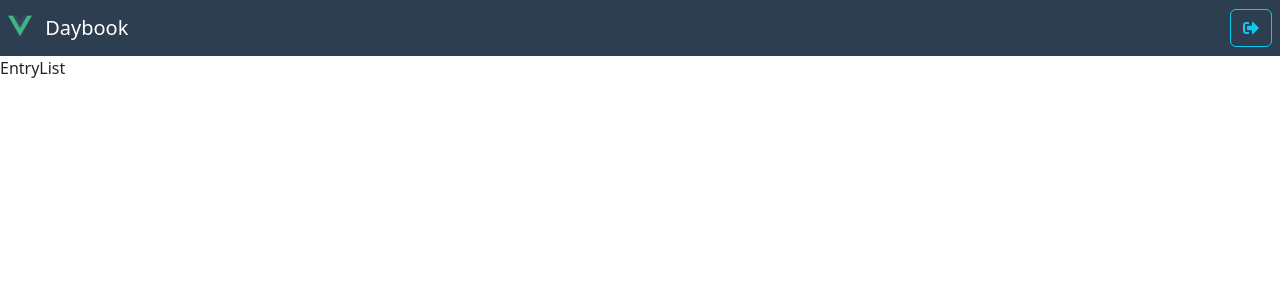
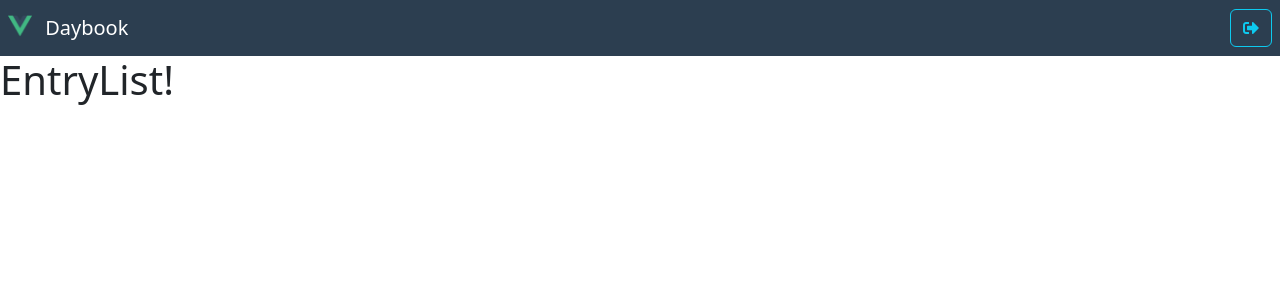
Before and after one commit to jgatica/07-journal-app, a Vue app: page /#/daybook in a window 1280 px wide. Shown: the top 300 px of the page. Built offline with nearby package versions, Linux system fonts and the light colour scheme.

Commit message:
Estructura del DaybookLayout: Creo EntryList y se importa

```diff
--- /dev/null
+++ b/src/modules/daybook/components/EntryList.vue
@@ -0,0 +1,13 @@
+<template>
+  <h1>EntryList!</h1>
+</template>
+
+<script>
+export default {
+  name: "EntryList"
+}
+</script>
+
+<style scoped>
+
+</style>
--- a/src/modules/daybook/layouts/DayBookLayout.vue
+++ b/src/modules/daybook/layouts/DayBookLayout.vue
@@ -2,7 +2,7 @@
   <Navbar />
   <div class="d-flex">
     <div class="col-4">
-      EntryList
+      <EntryList></EntryList>
     </div>
     <div class="col">
       <router-view></router-view>
@@ -16,6 +16,7 @@ import {defineAsyncComponent} from "vue";
 export default {
   name: "DayBookLayouts",
   components: {
+    EntryList: defineAsyncComponent(()=> import(/* webpackChunkName: "EntryList" */'@/modules/daybook/components/EntryList.vue')),
     Navbar : defineAsyncComponent(() => import(/* webpackChunkName: "Navbar" */ '@/modules/daybook/components/Navbar.vue'))
   },
 }
```
